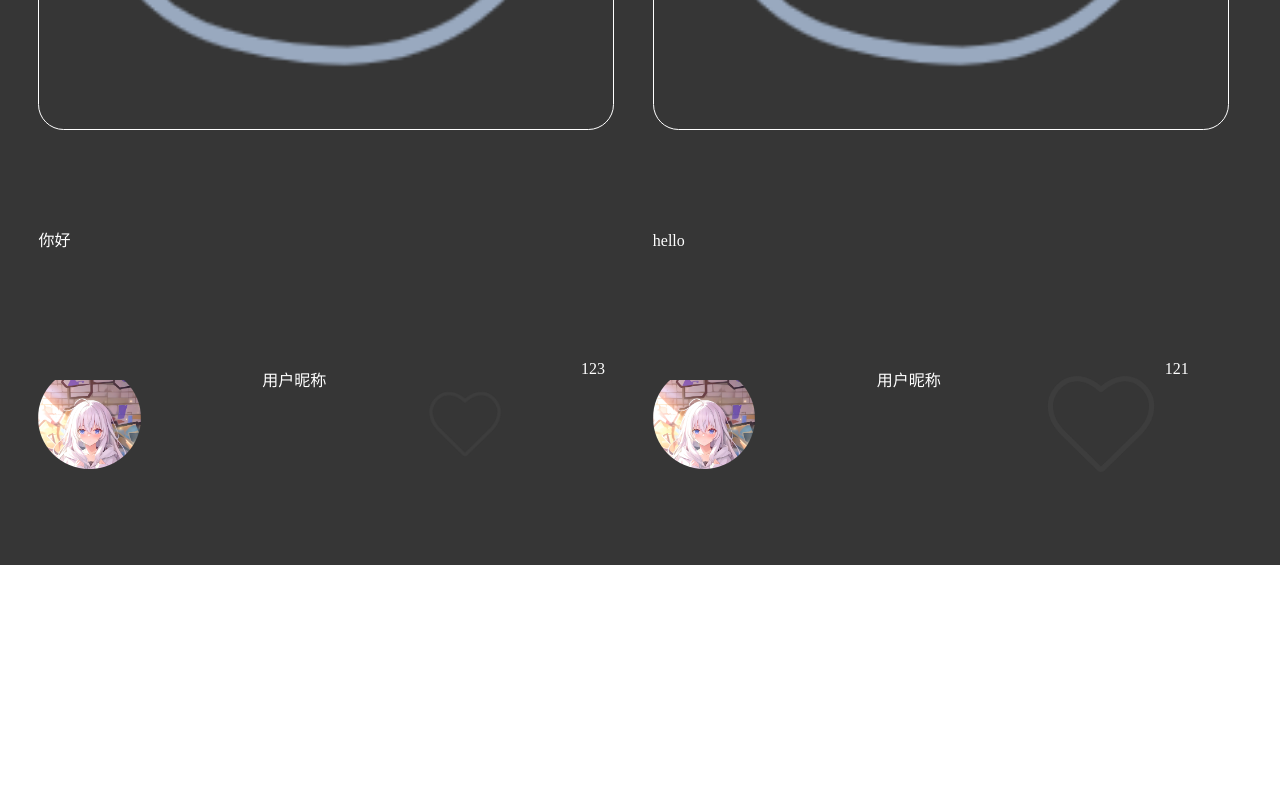
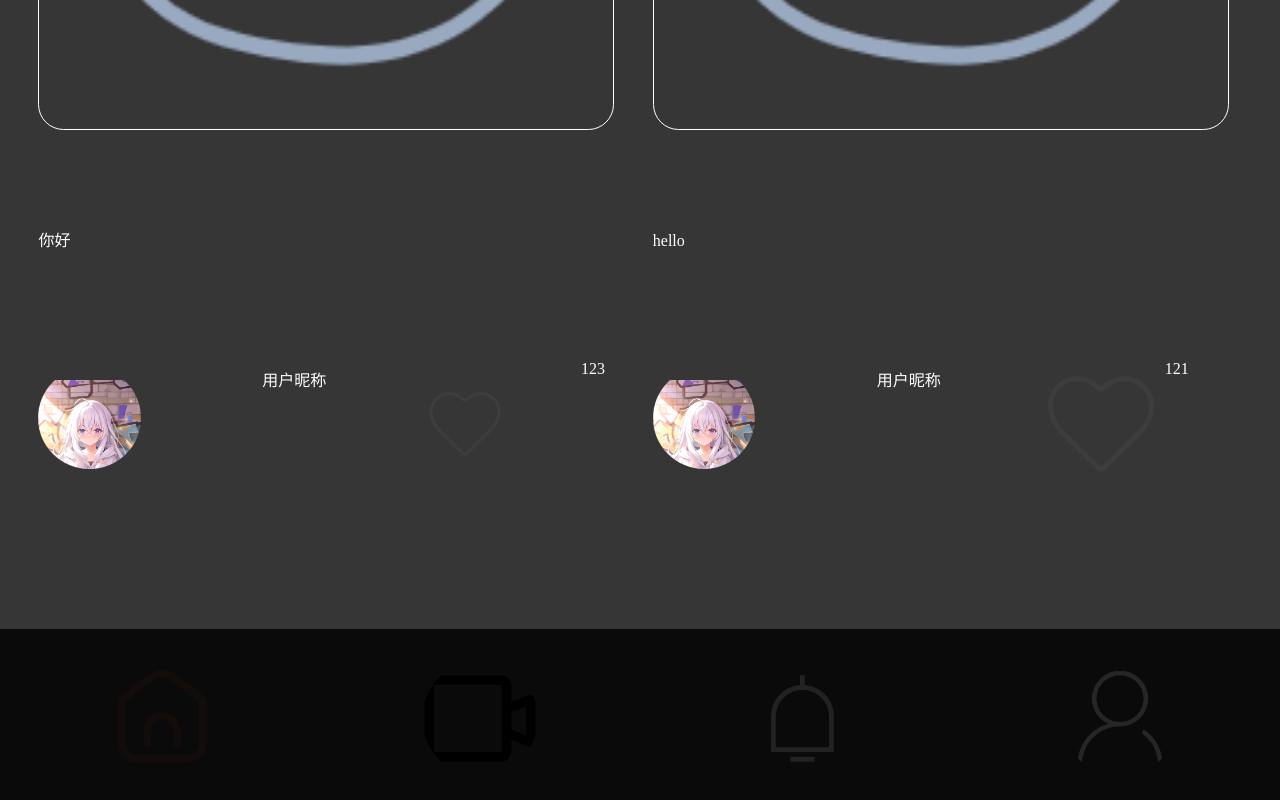
Before and after one commit to AlkaidSTART/redbook, a Vue app: page / in a window 1280 px wide. Shown: the part 1022-1822 px from the top of the page. Before the commit the page ends 1587 px from the top, so only its background shows below. Built offline with nearby package versions, Linux system fonts and the light colour scheme.

Commit message:
完成footer组件开发

```diff
--- a/src/App.vue
+++ b/src/App.vue
@@ -10,9 +10,9 @@
         <Body1></Body1>
     </template>
 </Body>
-<!-- <footer>
+<footer>
     <Sfoot></Sfoot>
-</footer> -->
+</footer>
 
 
 
@@ -23,7 +23,7 @@ import Body from './components/Body.vue'
 import Body1 from './components/Body1.vue'
 // import Body4 from './components/Body4.vue'
 // import Body1 from './components/Body1.vue'
-// import Sfoot from './components/Sfoot.vue'
+import Sfoot from './components/Sfoot.vue'
 // import Body3 from './components/Body3.vue'
 // import Body2 from './components/Body2.vue'
 export default {
@@ -36,7 +36,7 @@ export default {
     // Body1,
     // Body3,
     // Body2,
-    // Sfoot
+    Sfoot
   }
 }
 </script>
--- a/src/components/Body.vue
+++ b/src/components/Body.vue
@@ -11,8 +11,9 @@ $dp: 0.1rem;
 
 .body {
     width: 100%;
-    height: calc(100 * #{$dp});
+    height: calc(105 * #{$dp});
     overflow-y: scroll;
     background-color: #363636;
+    overflow-x: hidden;
 }
 </style>
--- a/src/components/Sfoot.vue
+++ b/src/components/Sfoot.vue
@@ -0,0 +1,48 @@
+<script setup>
+
+</script>
+<template>
+    <footer class="foot">
+        <ul>
+            <li><img src="../assets/主页.png" alt=""></li>
+            <li><img src="../assets/开始拍摄.png" alt=""></li>
+            <li><img src="../assets/通知中心_o.png" alt=""></li>
+            <li><img src="../assets/个人中心.png" alt=""></li>
+        </ul>
+    </footer>
+</template>
+<style lang="scss" scoped>
+$dp: 0.1rem;
+
+.foot {
+    background-color: #f5f5f5;
+    height: calc(30 * #{$dp});
+    line-height: 50px;
+    text-align: center;
+    font-size: 14px;
+    background-color: #0a0a0a;
+
+    ul {
+        display: flex;
+        justify-content: space-around;
+        padding-top: calc(2.5 * #{$dp});
+
+        li {
+            width: calc(9 * #{$dp});
+            height: calc(9 * #{$dp});
+            border-radius: 50%;
+            overflow: hidden;
+            filter: brightness(0.5);
+            img {
+                width: 100%;
+                height: 100%;
+                object-fit: contain;
+            }
+
+            &:active {
+                filter: brightness(0.5);
+            }
+        }
+    }
+}
+</style>
```
